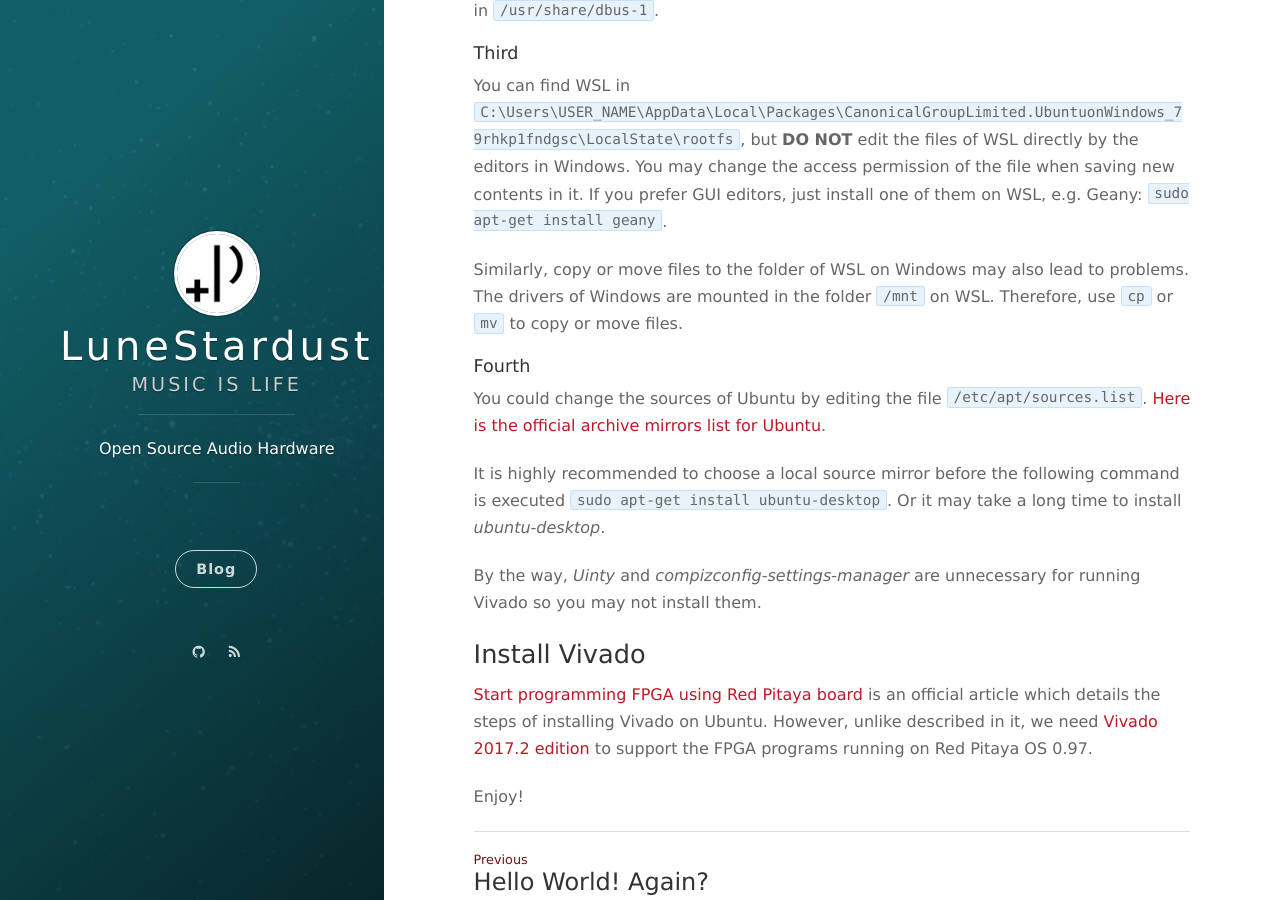
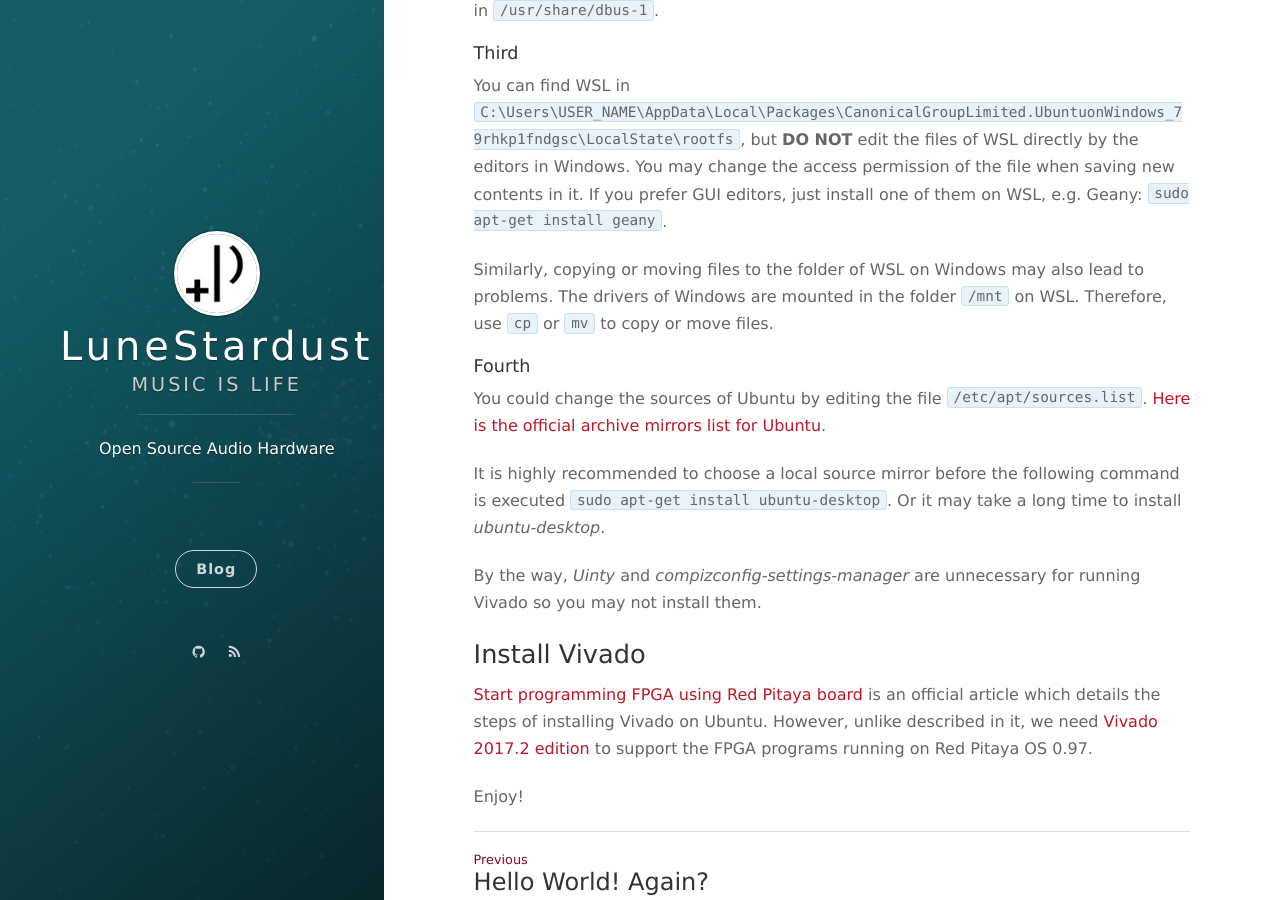
Before and after one commit to lunestardust/lunestardust.github.io, a Jekyll site: the page built from _posts/2018-09-39-RP_DEV_NOTE-environment-win10.md, in a window 1280 px wide and 900 px high, scrolled down 1183 px. Built offline with Jekyll 4.4.1, drawn with Linux system fonts in a browser that asks for light colours; nearby versions of some CDN libraries.

Commit message:
Update 2018-09-39-RP_DEV_NOTE-environment-win10.md

```diff
--- a/_posts/2018-09-39-RP_DEV_NOTE-environment-win10.md
+++ b/_posts/2018-09-39-RP_DEV_NOTE-environment-win10.md
@@ -65,7 +65,7 @@ If you prefer GUI editors, just install one of them on WSL, e.g. Geany:
 `sudo apt-get install geany`.
 
 Similarly,
-copy or move files to the folder of WSL on Windows may also lead to problems.
+copying or moving files to the folder of WSL on Windows may also lead to problems.
 The drivers of Windows are mounted in the folder
 `/mnt` on WSL.
 Therefore,
```
